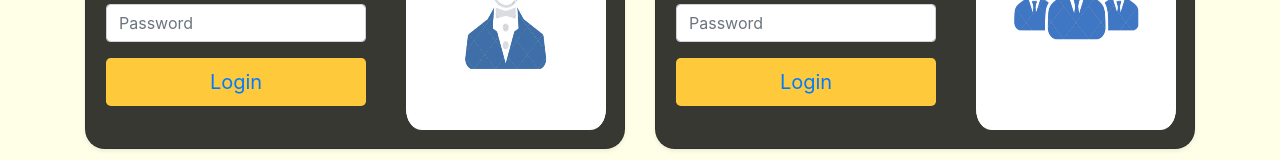
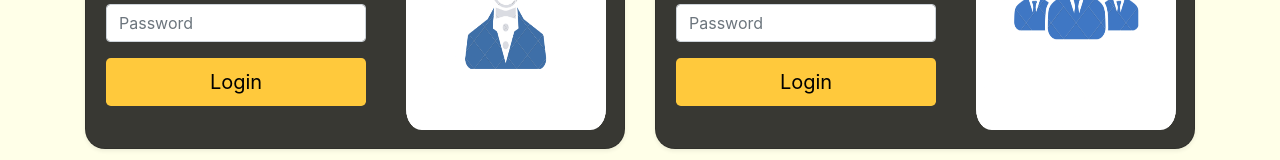
Before and after one commit to kc211/Miniproject, a plain HTML site: page index.html in a window 1280 px wide. Shown: the part 809-969 px from the top of the page. Drawn offline with nearby package versions, Linux system fonts and the light colour scheme.

Commit message:
Update index.html

```diff
--- a/index.html
+++ b/index.html
@@ -62,7 +62,7 @@
                 <input type="password" id="inputPassword" class="form-control" placeholder="Password" required="">
 
               </div>
-              <button class="btn btn-lg btn-color btn-block my-3" type="submit"><a href="adminpage.html">Login</a></button>
+              <button class="btn btn-lg btn-color btn-block my-3" type="submit"><a href="adminpage.html" style="color:black;">Login</a></button>
             </form>
           </div>
           <div class="thumbnail">
@@ -91,7 +91,7 @@
                 <input type="password" id="inputPassword" class="form-control" placeholder="Password" required="">
 
               </div>
-              <button class="btn btn-lg btn-color btn-block my-3" type="submit"><a href="studentpage.html">Login</a></button>
+              <button class="btn btn-lg btn-color btn-block my-3" type="submit"><a href="studentpage.html" style="color:black;">Login</a></button>
             </form>
           </div>
           <div class="thumbnail">
```
